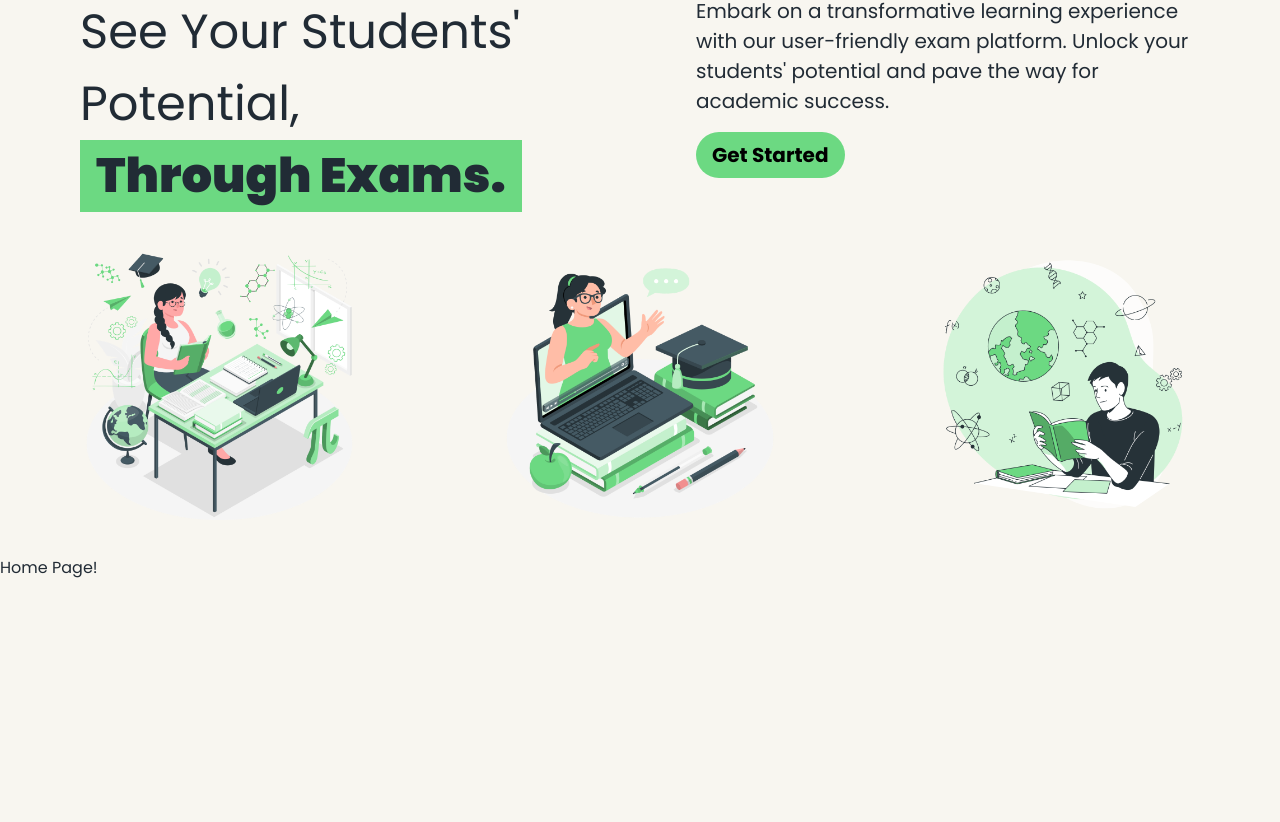
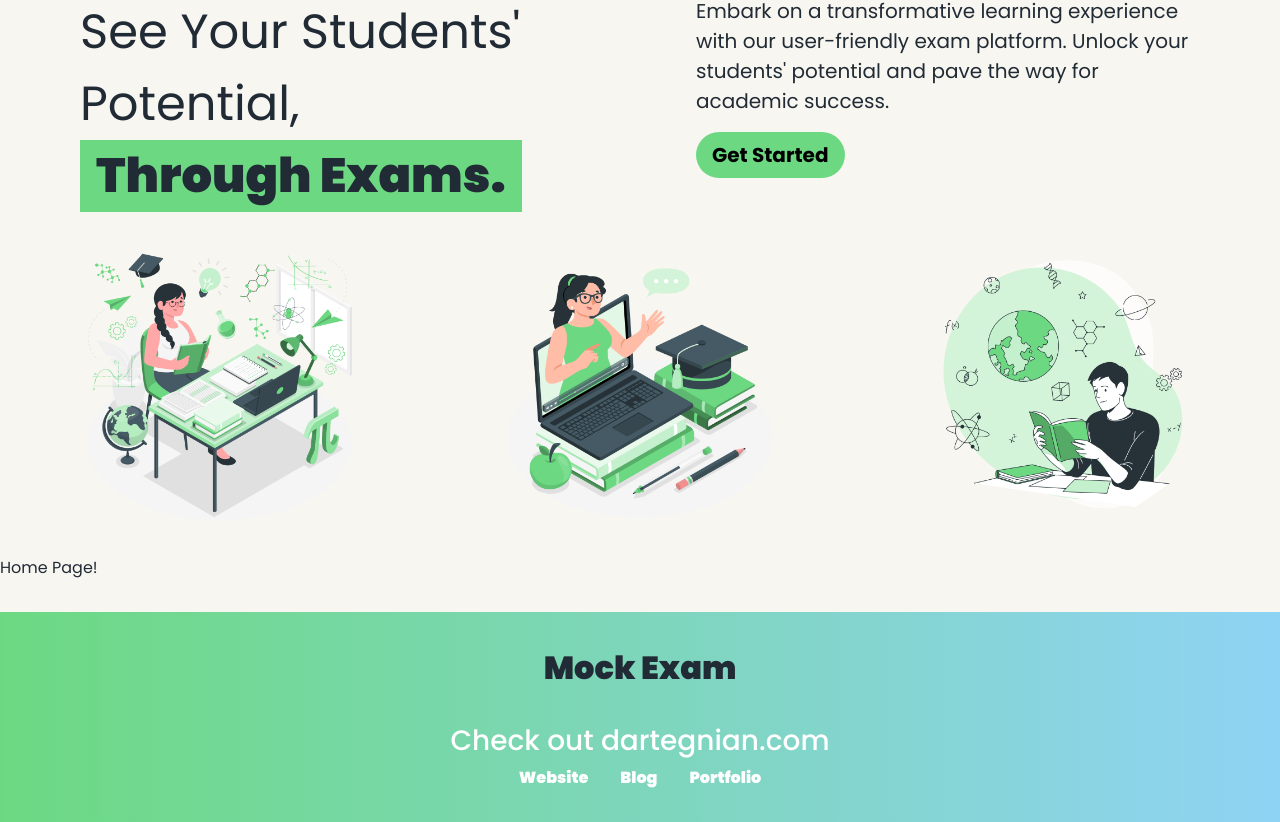
Before and after one commit to Dartegnian/mock-quiz-app, an Angular app: page / in a window 1280 px wide. Shown: the part 178-1000 px from the top of the page. Before the commit the page ends 800 px from the top, so only its background shows below. Built offline with nearby package versions, Linux system fonts and the light colour scheme.

Commit message:
Add basic site footer

```diff
--- a/src/app/app.component.html
+++ b/src/app/app.component.html
@@ -8,3 +8,4 @@
   class="login-modal"
 ></app-login-modal>
 <router-outlet></router-outlet>
+<app-footer></app-footer>
--- a/src/app/app.component.scss
+++ b/src/app/app.component.scss
@@ -1,5 +1,6 @@
 :host {
 	position: relative;
+	flex-grow: 1;
 }
 
 .login-modal-overlay {
--- a/src/app/app.component.ts
+++ b/src/app/app.component.ts
@@ -5,11 +5,12 @@ import { NavBarComponent } from '@components/nav-bar/nav-bar.component';
 import { LoginModalService } from '@services/login-modal.service';
 import { LoginModalComponent } from '@components/login-modal/login-modal.component';
 import { Subscription } from 'rxjs';
+import { FooterComponent } from '@components/footer/footer.component';
 
 @Component({
 	selector: 'app-root',
 	standalone: true,
-	imports: [CommonModule, RouterOutlet, NavBarComponent, LoginModalComponent],
+	imports: [CommonModule, RouterOutlet, NavBarComponent, LoginModalComponent, FooterComponent],
 	templateUrl: './app.component.html',
 	styleUrl: './app.component.scss'
 })
--- /dev/null
+++ b/src/app/components/footer/footer.component.html
@@ -0,0 +1,9 @@
+<footer class="site-footer">
+	<header class="site-footer__header">Mock Exam</header>
+	<h3 class="site-footer__message">Check out dartegnian.com</h3>
+	<div class="site-footer__links">
+		<a href="https://dartegnian.com" class="site-footer__link">Website</a>
+		<a href="https://blog.dartegnian.com" class="site-footer__link">Blog</a>
+		<a href="https://portfolio.dartegnian.com" class="site-footer__link">Portfolio</a>
+	</div>
+</footer>
--- /dev/null
+++ b/src/app/components/footer/footer.component.scss
@@ -0,0 +1,39 @@
+.site-footer {
+	margin-top: 2rem;
+	background-color: #6CD982;
+	background-image: linear-gradient(90deg, #6CD982 0%, #8fd3f4 100%);
+	width: 100%;
+	display: flex;
+	// position: absolute;
+	// bottom: 0;
+	padding: 2rem 4rem;
+	font-weight: 900;
+	display: flex;
+	flex-direction: column;
+	align-items: center;
+	justify-content: center;
+
+	&__header {
+		font-size: 2rem;
+		margin-bottom: 2rem;
+	}
+
+	&__message {
+		color: #fff;
+	}
+
+	&__links {
+		display: flex;
+		gap: 2rem
+	}
+
+	&__link {
+		color: #fff;
+		text-decoration: none;
+		margin: 0px;
+
+		&:hover {
+			text-decoration: underline;
+		}
+	}
+}
--- a/src/styles.scss
+++ b/src/styles.scss
@@ -4,4 +4,7 @@ body {
 	color: #212B35;
 	background-color: #F8F6F0;
 	font-family: "Poppins", $system-fallback-fonts;
+	display: flex;
+	flex-direction: column;
+	min-height: 100vh;
 }
```
Also changed, not shown: src/app/components/footer/footer.component.ts (added, +12 -0 lines), 1 other file (tests, documents, lock files or other folders).
